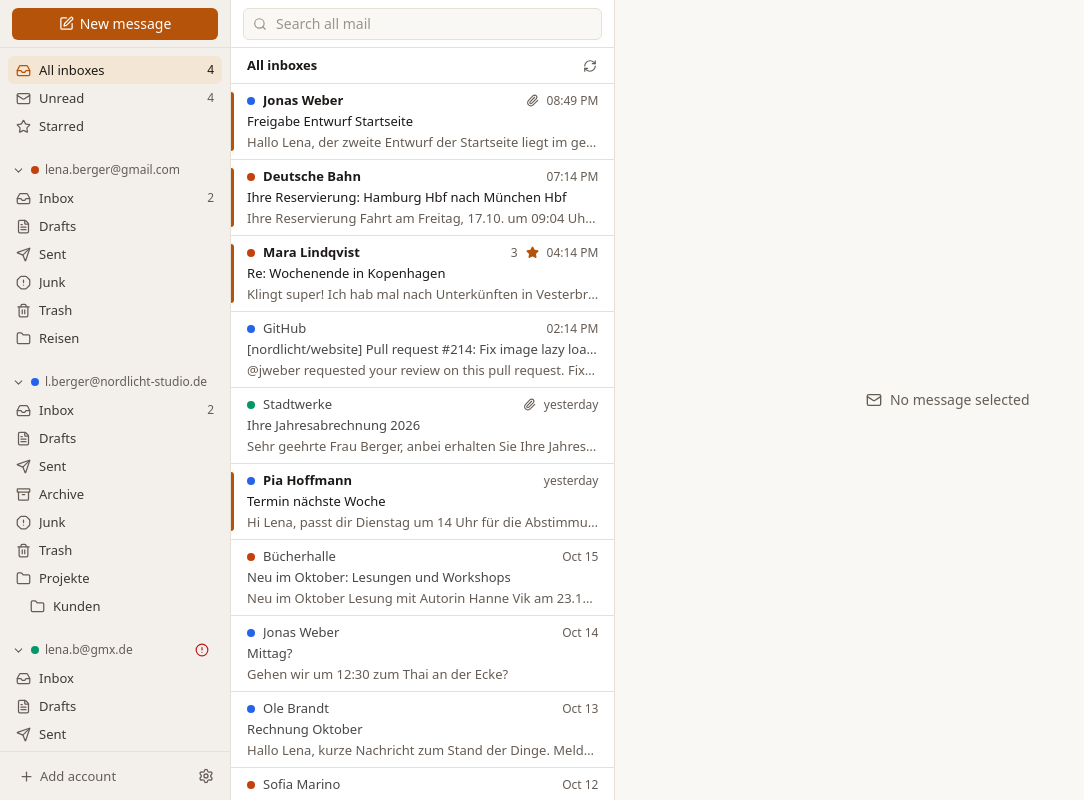
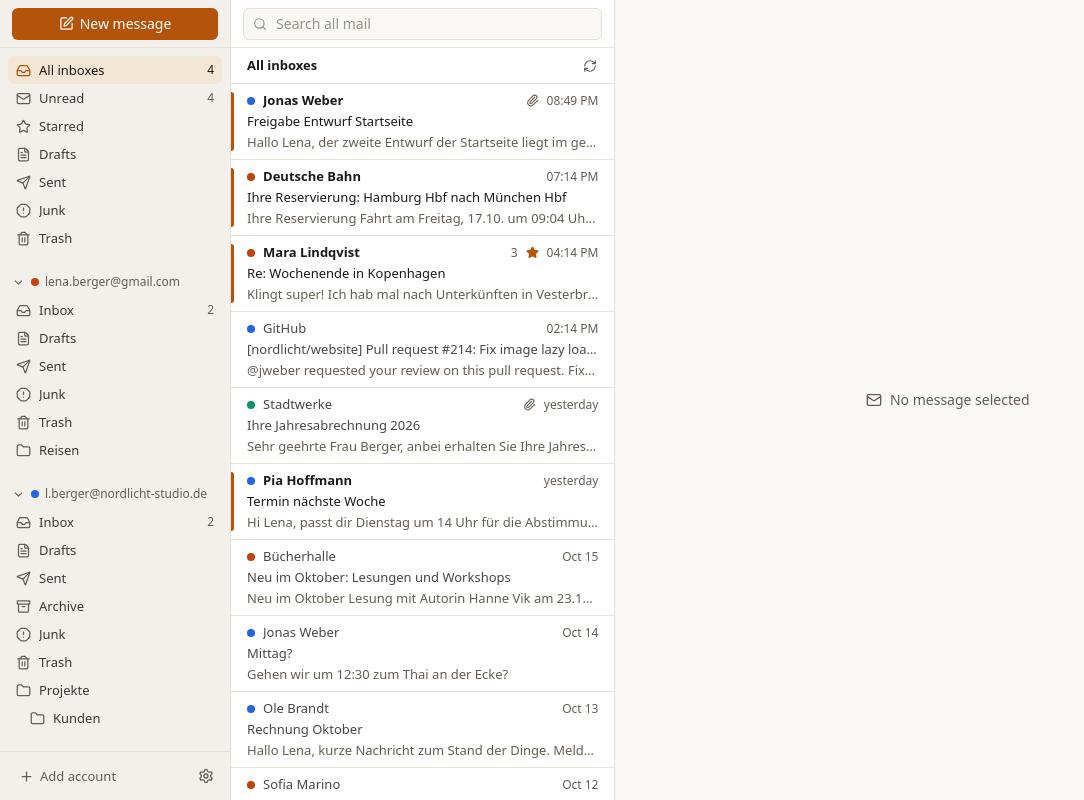
Before and after one commit to mkj777/redpanda, a React (Vite) app: page / in a window 1280 px wide. Shown: the whole page, without its empty margins (0-1084 px from the left). Built offline with nearby package versions, Linux system fonts and the light colour scheme.

Commit message:
Add unified Sent, Junk and Trash views and always show Drafts
Each view lists the folders with that role across all accounts and
refreshes them when opened.

```diff
--- a/src/components/MessageList.tsx
+++ b/src/components/MessageList.tsx
@@ -2,7 +2,7 @@ import { useVirtualizer } from "@tanstack/react-virtual";
 import { Archive, MailOpen, Mail, Paperclip, RefreshCw, Search, Star, Trash2, X } from "lucide-react";
 import { useEffect, useMemo, useRef, useState } from "react";
 import { useTranslation } from "react-i18next";
-import { api, type Draft, type MessageSummary } from "@/lib/ipc";
+import { api, type Draft, type MessageSummary, type UnifiedView } from "@/lib/ipc";
 import { cn, displayName, listDate } from "@/lib/format";
 import { archive, remove, toggleSeen } from "@/lib/actions";
 import { useMail } from "@/stores/mail";
@@ -12,12 +12,21 @@ import { IconButton, Spinner } from "./ui";
 
 const ROW = 76;
 
+const UNIFIED_TITLES: Record<UnifiedView, string> = {
+  inbox: "nav.allInboxes",
+  unread: "nav.unread",
+  starred: "nav.starred",
+  sent: "nav.allSent",
+  junk: "nav.allJunk",
+  trash: "nav.allTrash",
+};
+
 function useViewTitle() {
   const { t } = useTranslation();
   const { view, folders, accounts } = useMail();
   switch (view.kind) {
     case "unified":
-      return { title: t(`nav.${view.which === "inbox" ? "allInboxes" : view.which}`), sub: null };
+      return { title: t(UNIFIED_TITLES[view.which]), sub: null };
     case "drafts":
       return { title: t("nav.drafts"), sub: null };
     case "search":
--- a/src/components/Sidebar.tsx
+++ b/src/components/Sidebar.tsx
@@ -142,7 +142,10 @@ export function Sidebar({ collapsed }: { collapsed: boolean }) {
     { view: { kind: "unified", which: "inbox" }, icon: Inbox, label: t("nav.allInboxes"), count: unified.inboxUnread },
     { view: { kind: "unified", which: "unread" }, icon: Mail, label: t("nav.unread"), count: unified.unread },
     { view: { kind: "unified", which: "starred" }, icon: Star, label: t("nav.starred"), count: 0 },
-    { view: { kind: "drafts" }, icon: FileText, label: t("nav.drafts"), count: unified.drafts, hide: unified.drafts === 0 },
+    { view: { kind: "drafts" }, icon: FileText, label: t("nav.drafts"), count: unified.drafts },
+    { view: { kind: "unified", which: "sent" }, icon: Send, label: t("nav.allSent"), count: 0 },
+    { view: { kind: "unified", which: "junk" }, icon: OctagonAlert, label: t("nav.allJunk"), count: 0 },
+    { view: { kind: "unified", which: "trash" }, icon: Trash2, label: t("nav.allTrash"), count: 0 },
   ];
 
   return (
--- a/src/i18n/de.json
+++ b/src/i18n/de.json
@@ -14,6 +14,9 @@
     "unread": "Ungelesen",
     "starred": "Markiert",
     "drafts": "Entwürfe",
+    "allSent": "Gesendet",
+    "allJunk": "Spam",
+    "allTrash": "Papierkorb",
     "addAccount": "Konto hinzufügen",
     "settings": "Einstellungen"
   },
--- a/src/i18n/en.json
+++ b/src/i18n/en.json
@@ -14,6 +14,9 @@
     "unread": "Unread",
     "starred": "Starred",
     "drafts": "Drafts",
+    "allSent": "Sent",
+    "allJunk": "Junk",
+    "allTrash": "Trash",
     "addAccount": "Add account",
     "settings": "Settings"
   },
--- a/src/lib/ipc.ts
+++ b/src/lib/ipc.ts
@@ -111,7 +111,7 @@ export interface MessagePage {
   hasMore: boolean;
 }
 
-export type UnifiedView = "inbox" | "unread" | "starred";
+export type UnifiedView = "inbox" | "unread" | "starred" | "sent" | "junk" | "trash";
 
 export type View =
   | { kind: "folder"; folderId: number }
--- a/src/lib/mock.ts
+++ b/src/lib/mock.ts
@@ -294,6 +294,8 @@ function listFor(view: Exclude<View, { kind: "drafts" }>) {
     if (view.which === "inbox") items = items.filter((m) => folders.find((f) => f.id === m.folderId)!.role === "inbox");
     if (view.which === "unread") items = items.filter((m) => !m.seen && visible(m));
     if (view.which === "starred") items = items.filter((m) => m.flagged && visible(m));
+    if (view.which === "sent" || view.which === "junk" || view.which === "trash")
+      items = items.filter((m) => folders.find((f) => f.id === m.folderId)!.role === view.which);
   } else {
     const q = view.query.toLowerCase();
     items = items.filter((m) =>
--- a/src/stores/mail.ts
+++ b/src/stores/mail.ts
@@ -128,6 +128,10 @@ export const useMail = create<MailState>()((set, get) => ({
       selectedId: null,
     });
     if (view.kind === "folder") void api.openFolder(view.folderId);
+    // Views over one folder role refresh those folders in every account.
+    if (view.kind === "unified" && (view.which === "sent" || view.which === "junk" || view.which === "trash")) {
+      for (const f of get().folders) if (f.role === view.which) void api.openFolder(f.id);
+    }
     void get().refreshList();
   },
 
```
Also changed, not shown: 2 other files (tests, documents, lock files or other folders).
